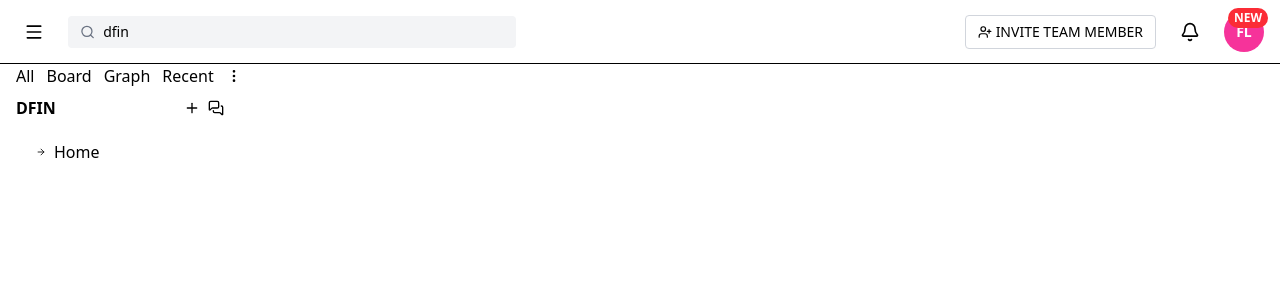
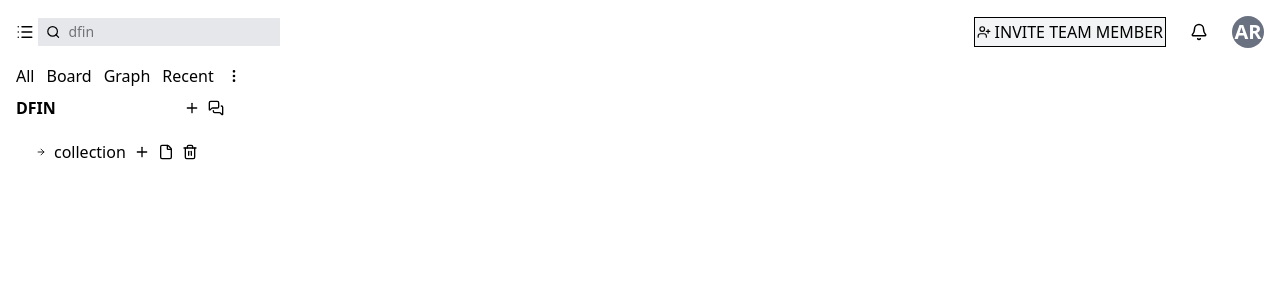
Before and after one commit to HarikeshKushwaha18/lrnfast, a React (Vite) app in the folder assignment/: page / in a window 1280 px wide. Both pictures are taken after a click on the icon 192 px from the left and 108 px from the top of the page. Shown: the top 300 px of the page. Built offline with nearby package versions, Linux system fonts and the light colour scheme.

Commit message:
addNode dynamic has been done

```diff
--- a/assignment/src/App.jsx
+++ b/assignment/src/App.jsx
@@ -1,45 +1,139 @@
-import React from 'react'
-import Header from './Layout/Header'
-import Sidebar  from './Layout/Sidebar'
-import TreeNode from './components/TreeNode'
+import React, { useEffect, useState } from "react";
+import Header from "./Layout/Header";
+import Sidebar from "./Layout/Sidebar";
+import TreeNode from "./components/TreeNode";
+import UserMenu from "./components/UserMenu";
+
+import { generateId, saveToStorage } from "./utils/storage";
 
 const App = () => {
+  // const children = [
+  //   {
+  //     name: "Home",
+  //     isFolder: true,
+  //     content: null,
+  //     children: [
+  //       {
+  //         name: "Movies",
+  //         isFolder: true,
+  //         content: null,
+  //         children: [
+  //           { name: "Bollywood", isFolder: true, content: null, children: [] },
+  //           { name: "Hollywood", isFolder: true, content: null, children: [] },
+  //           { name: "Tollywood", isFolder: true, content: null, children: [] },
+  //         ],
+  //       },
+  //       {
+  //         name: "Music",
+  //         isFolder: true,
+  //         content: null,
+  //         children: [
+  //           {
+  //             name: "Retro",
+  //             isFolder: true,
+  //             content: null,
+  //             children: [
+  //               {
+  //                 name: "Pal pal dil ke pas",
+  //                 isFolder: false,
+  //                 content: "",
+  //               },
+  //             ],
+  //           },
+  //           { name: "2000's", isFolder: true, content: null },
+  //         ],
+  //       },
+  //       {
+  //         name: "Documents",
+  //         isFolder: true,
+  //         content: null,
+  //         children: []
+  //       },
+  //     ],
+  //   },
+  // ];
 
-  const nodes = [
-  {
-    name: "Home",
-    nodes: [
-      {
-        name: "Movies",
-        nodes: [
-          { name: "Bollywood" },
-          { name: "Hollywood" },
-          { name: "Tollywood" }
-        ]
-      },
-      {
-        name: "Music",
-        nodes: [
-          { name: "Retro" },
-          { name: "90's" }
-        ]
-      },
-      { name: "Documents" }
-    ]
+
+  const loadFromStorage = () => {
+  const saved = localStorage.getItem("folderTree");
+  return saved ? JSON.parse(saved) : [];
+};
+
+
+ const [data, setData] = useState(loadFromStorage);
+
+const addNodeToTree = (tree, parentId, newNode) => {
+  if (parentId === null && tree.length === 0) {
+    return [newNode];
   }
-];
+
+  return tree.map(node => {
+    if (node.id === parentId) {
+      return {
+        ...node,
+        children: [...node.children, newNode]
+      };
+    }
+
+    if (node.children) {
+      return {
+        ...node,
+        children: addNodeToTree(node.children, parentId, newNode)
+      };
+    }
+
+    return node;
+  });
+};
+
+const handleAddFolder = (parentId) => {
+  const newNode = {
+    id: crypto.randomUUID(),
+    name: "collection",
+    isFolder: true,
+    children: []
+  };
+
+  setData(prevTree => addNodeToTree(prevTree, parentId, newNode));
+};
+
+const handleAddFile = (parentId) => {
+  if(parentId == null){
+    return ;
+  }
+  const newNode = {
+    id: generateId(),
+    name: "leaf",
+    isFolder: false,
+    children : null
+  }
+
+  setData(prevTree => addNodeToTree(prevTree, parentId, newNode));
+}
+
+
+
+
+
+
+  useEffect(() => {
+    localStorage.setItem("folderTree", JSON.stringify(data));
+  }, [data]);
+
+
 
   return (
     <>
       <Header />
-      <Sidebar />
+      <Sidebar onAdd={handleAddFolder}/>
       <div className="p-5">
-      {nodes.map((node, index) => (
-        <TreeNode key={index} node={node} />
-      ))}
-    </div>
+        {data.map((node, index) => (
+          <TreeNode key={index} node={node} onAdd={handleAddFolder} onAddFile={handleAddFile} />
+        ))}
+      </div>
+      <UserMenu />
     </>
-  )
-}
+  );
+};
 
-export default App
+export default App;
--- a/assignment/src/Layout/Header.jsx
+++ b/assignment/src/Layout/Header.jsx
@@ -1,77 +1,38 @@
-import { Bell, Menu, Search, UserPlus } from "lucide-react";
+import { Bell, HamburgerIcon, List, SearchIcon, UserPlus } from "lucide-react";
 import React, { useState } from "react";
 import UserMenu from "../components/UserMenu";
 
-const Header = ({ onMenuClick, activeNode, breadcrumbPath = [], onAddItemMember }) => {
-  const [showUserMenu, setShowUserMenu] = useState(false);
-  const [searchValue, setSearchValue] = useState('dfin');
-
-  const getBreadcrumbs = () => {
-    if (breadcrumbPath.length > 0) {
-      return breadcrumbPath.map(node => node.name).join(' / ');
-    }
-    return '';
-  };
-
+const Header = () => {
+  const [isOpen, setIsOpen] = useState(false);
   return (
-    <div className="h-16 border-b bg-white flex items-center justify-between px-4 z-30">
-      <div className="flex items-center gap-4 flex-1">
-        <button
-          onClick={onMenuClick}
-          className="p-2 hover:bg-gray-100 rounded"
-          title="Menu"
-        >
-          <Menu size={20} />
-        </button>
-
-        <div className="flex items-center gap-2 px-3 py-1.5 bg-gray-100 rounded flex-1 max-w-md">
-          <Search size={16} className="text-gray-500" />
+    <div className="flex justify-between m-4">
+      <div className="flex items-center gap-1 max-w-96">
+        <div className="cursor-pointer">
+          <List size={18} />
+        </div>
+        <div className="flex items-center gap-2  px-2 py-1  flex-1 bg-gray-200">
+          <SearchIcon size={16} />
           <input
-            className="border-none bg-transparent outline-none w-full text-sm"
+            className="border-none bg-transparent outline-none w-full text-sm  "
             type="text"
-            value={searchValue}
-            onChange={(e) => setSearchValue(e.target.value)}
-            placeholder="Search..."
+            placeholder="dfin"
           />
         </div>
+      </div>
+      <div className="flex gap-6 items-center">
+        <div className="flex gap-1 items-center border p-0.5 bg-gray-100 cursor-pointer">
+            <UserPlus size={14}/>
+            INVITE TEAM MEMBER
+      </div>
+      <div className="cursor-pointer">
+        <Bell size={18}/>
+      </div>
+      <div className="w-8 h-8 bg-gray-500 text-white rounded-full flex items-center justify-center text-xl font-semibold p-2 cursor-pointer" onClick={()=>setIsOpen(true)}>AR</div>
+      <UserMenu
+        isOpen={isOpen}
+        onClose={() => setIsOpen(false)}
+      />
 
-        {activeNode && (
-          <div className="flex items-center gap-2 text-sm text-gray-600">
-            <span>{getBreadcrumbs()}</span>
-            {activeNode.type === 'container' && (
-              <button
-                onClick={onAddItemMember}
-                className="text-blue-600 hover:text-blue-700 text-sm"
-              >
-                Add item member
-              </button>
-            )}
-          </div>
-        )}
-      </div>
-
-      <div className="flex items-center gap-4">
-        <button className="flex items-center gap-1 px-3 py-1.5 border border-gray-300 rounded text-sm hover:bg-gray-50">
-          <UserPlus size={14} />
-          INVITE TEAM MEMBER
-        </button>
-
-        <button className="p-2 hover:bg-gray-100 rounded">
-          <Bell size={20} />
-        </button>
-
-        <div className="relative">
-          <button
-            onClick={() => setShowUserMenu(!showUserMenu)}
-            className="w-10 h-10 bg-pink-500 text-white rounded-full flex items-center justify-center font-semibold text-sm relative"
-          >
-            FL
-            <span className="absolute -top-1 -right-1 bg-red-500 text-white text-xs px-1.5 py-0.5 rounded-full">
-              NEW
-            </span>
-          </button>
-          <UserMenu isOpen={showUserMenu} onClose={() => setShowUserMenu(false)} />
-        </div>
       </div>
     </div>
   );
--- a/assignment/src/Layout/Sidebar.jsx
+++ b/assignment/src/Layout/Sidebar.jsx
@@ -1,7 +1,9 @@
 import { MessagesSquareIcon, MoreVertical, Plus } from "lucide-react";
 import React from "react";
 
-const Sidebar = () => {
+const Sidebar = ({onAdd}) => {
+
+
   return (
     <div className="w-52 ml-4 ">
       <div className="flex gap-3">
@@ -15,7 +17,7 @@ const Sidebar = () => {
       </div>
       <div className="flex justify-between items-center mt-2">
             <h1 className="font-bold">DFIN</h1>
-            <div className="flex gap-2"><Plus size={16} className="cursor-pointer"/> <MessagesSquareIcon size={16} className="cursor-pointer"/> </div>
+            <div className="flex gap-2" onClick={() => onAdd(null)}><Plus size={16} className="cursor-pointer"/> <MessagesSquareIcon size={16} className="cursor-pointer"/> </div>
       </div>
     </div>
   );
--- a/assignment/src/components/TreeNode.jsx
+++ b/assignment/src/components/TreeNode.jsx
@@ -1,33 +1,46 @@
-import { ArrowRight } from "lucide-react";
+import { ArrowRight, DockIcon, File, Minus, Plus, Trash2Icon } from "lucide-react";
 import React, { useState } from "react";
 
-const TreeNode = ({ node }) => {
+const TreeNode = ({ node, onAdd , onAddFile}) => {
   const [open, setOpen] = useState(false);
 
-  const hasChildren = node.nodes && node.nodes.length > 0;
+
+
+  const hasChildren = node.children && node.children.length > 0;
 
   return (
     <div className="ml-4">
       <div
         className="cursor-pointer flex items-center space-x-2"
-        onClick={() => setOpen(!open)}
+
       >
 
-        {hasChildren && (
-          <span className={`${open ? "rotate-90" : ""} transition-transform`}>
-            <ArrowRight size={10}/>
+        {node.isFolder && (
+          <span className={`${open ? "rotate-90" : ""} transition-transform`} onClick={() => setOpen(!open)}>
+            {
+              node.isFolder ? <ArrowRight size={10}/> : ""
+            }
           </span>
         )}
 
 
         <span>{node.name}</span>
+        {
+          node.isFolder && (
+            <>
+                <span onClick={() => onAdd(node.id)}><Plus size={16}/></span>
+                <span onClick={() => onAddFile(node.id)}><File size={16}/></span>
+            </>
+          )
+        }
+        <span><Trash2Icon size={16}/></span>
       </div>
 
 
       {open && hasChildren && (
         <div className="ml-4">
-          {node.nodes.map((child, index) => (
-            <TreeNode key={index} node={child} />
+          {node.children.map((child, index) => (
+            <TreeNode key={index} node={child} onAdd={onAdd} onAddFile={onAddFile}/>
           ))}
         </div>
       )}
```
Also changed, not shown: assignment/src/index.css (+0 -70 lines), assignment/src/context/FileExplorer.js (added).
